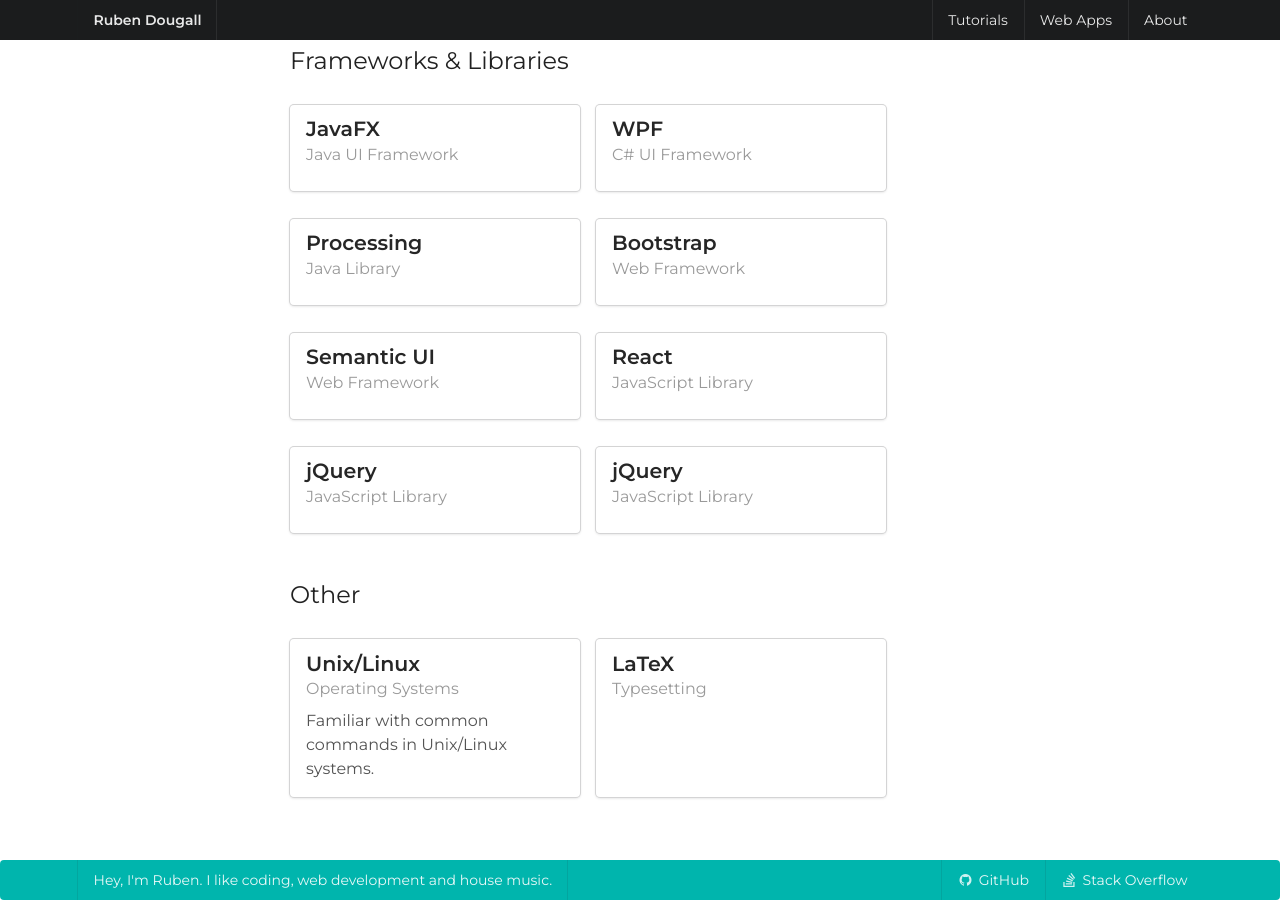
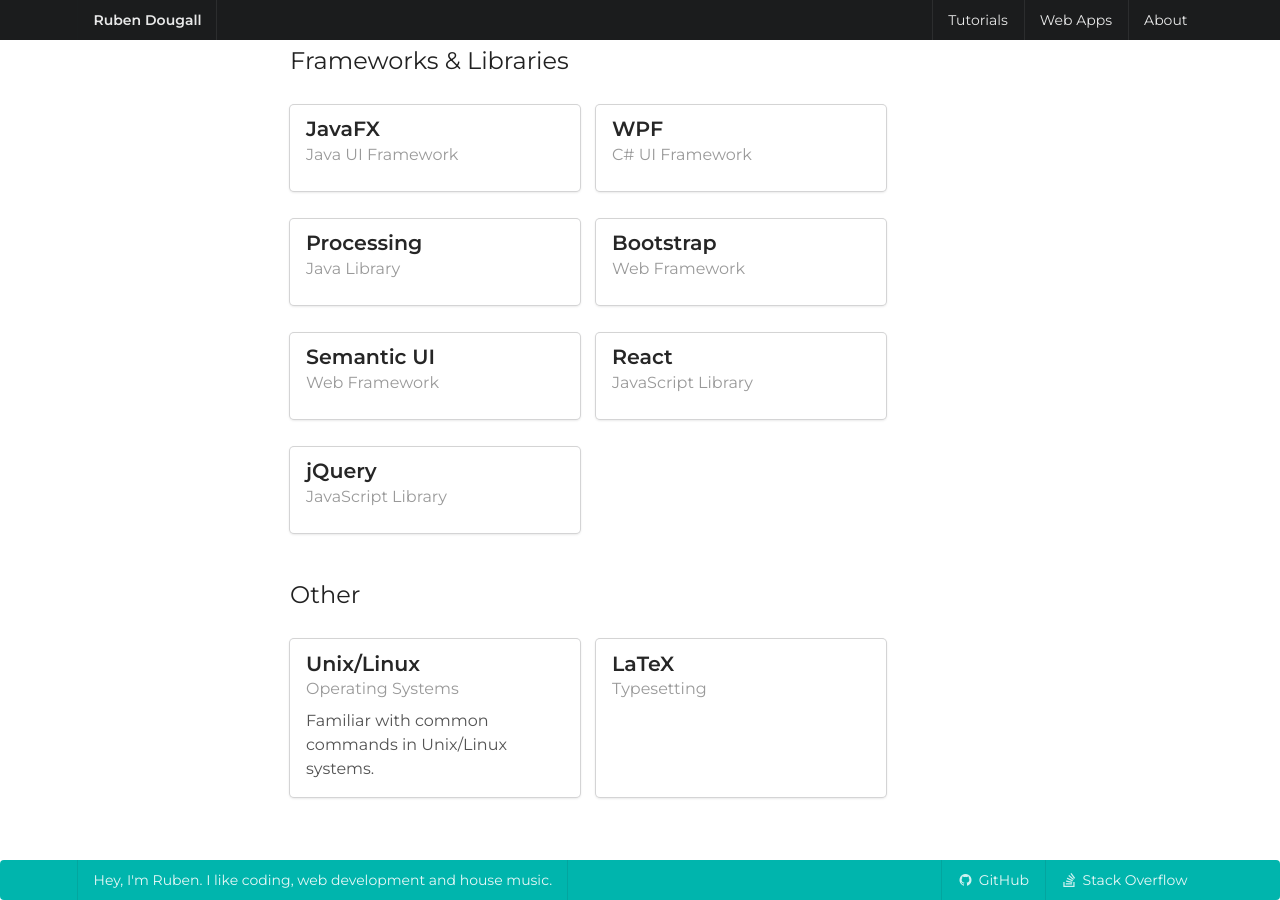
Before and after one commit to Ruben9922/rubendougall.co.uk, a Jekyll site: the page built from skills.md, in a window 1280 px wide and 900 px high, scrolled down 943 px. Built offline with Jekyll 4.4.1, drawn with Linux system fonts in a browser that asks for light colours.

Commit message:
Remove duplicate element

```diff
--- a/skills.md
+++ b/skills.md
@@ -157,14 +157,6 @@ This page lists my technical skills, such as languages, frameworks and libraries
       </div>
     </div>
   </div>
-  <div class="card">
-    <div class="content">
-      <div class="header">jQuery</div>
-      <div class="meta">JavaScript Library</div>
-      <div class="description">
-      </div>
-    </div>
-  </div>
 </div><br/>
 
 ## Other
```
